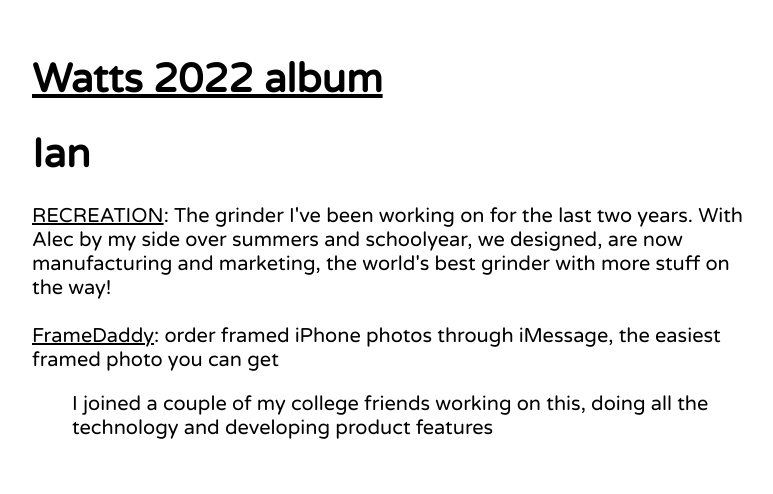
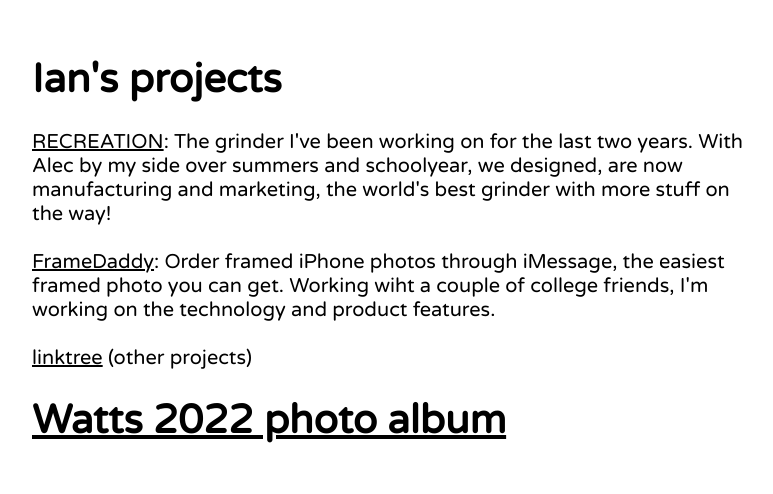
Before and after one commit to ianwatts22/ianwatts.site, a plain HTML site: page wattsfam.html in a window 1280 px wide. Shown: the whole page, without its empty margins (244-1017 px from the left). Drawn offline with nearby package versions, Linux system fonts and the light colour scheme; a script that the page names is missing.

Commit message:
wattsfam update

```diff
--- a/wattsfam.html
+++ b/wattsfam.html
@@ -16,19 +16,24 @@
 
 <body>
 
-  <a href="https://www.icloud.com/sharedalbum/#B0g5oqs3qX026G"><h1>Watts 2022 album</h1></a>
 
   <!-- link to website -->
-  <h1>Ian</h1>
-  <a href="https://recreation.community">RECREATION</a><span>: The grinder I've been working on for the last two years. With Alec by my side over summers and schoolyear, we designed, are now manufacturing and marketing, the world's best grinder with more stuff on the way!</span>
+  <h1>Ian's projects</h1>
+  <a href="https://recreation.community">RECREATION</a><span>: The grinder I've been working on for the last two years.
+    With Alec by my side over summers and schoolyear, we designed, are now manufacturing and marketing, the world's best
+    grinder with more stuff on the way!</span>
   <br>
   <br>
-  <a href="https://textframedaddy.com">FrameDaddy</a><span>: order framed iPhone photos through iMessage, the easiest
-    framed photo you can get</span>
-  <ul>I joined a couple of my college friends working on this, doing all the technology and developing product features
-  </ul>
+  <a href="https://textframedaddy.com">FrameDaddy</a><span>: Order framed iPhone photos through iMessage, the easiest
+    framed photo you can get. Working wiht a couple of college friends, I'm working on the technology and product
+    features.</span>
+  <br>
+  <br>
+  <a href="https://linktr.ee/ianwatts">linktree</a><span> (other projects)</span>
 
-  <h2></h2>
+  <a href="https://www.icloud.com/sharedalbum/#B0g5oqs3qX026G">
+    <h1>Watts 2022 photo album</h1>
+  </a>
 
   <script src="https://cdnjs.cloudflare.com/ajax/libs/jquery/3.3.1/jquery.min.js"></script>
   <script src="https://cdnjs.cloudflare.com/ajax/libs/showdown/2.1.0/showdown.min.js"></script>
```
